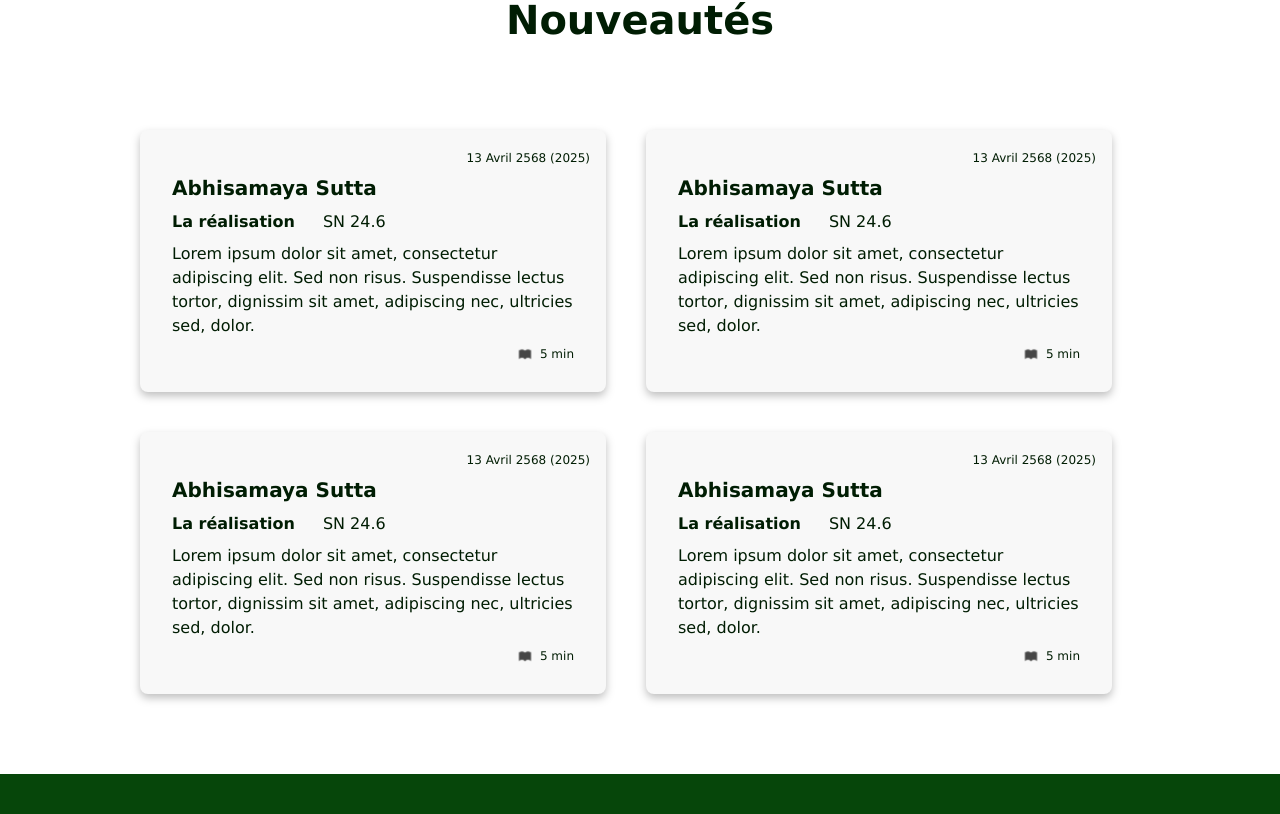
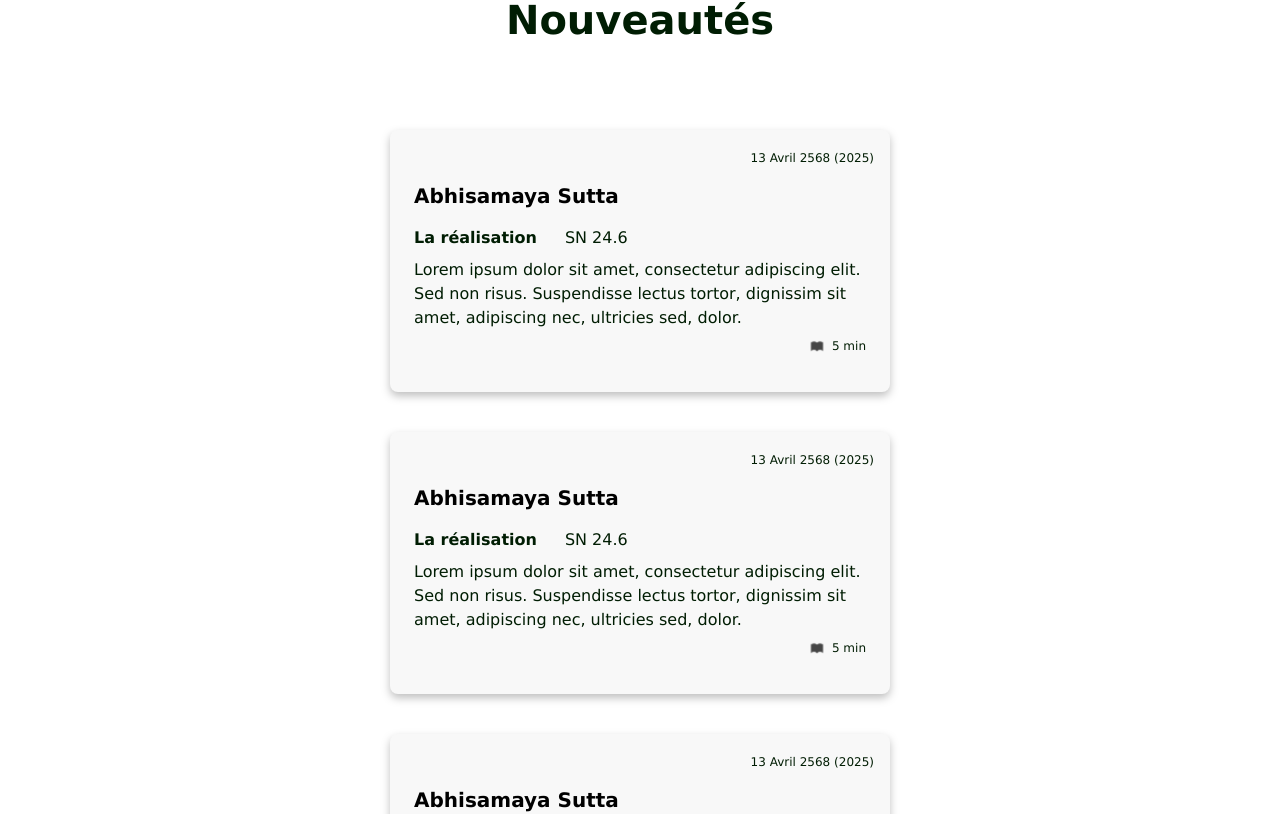
Before and after one commit to LaniakeanDev/buddha-vacana, a Next.js app: page / in a window 1280 px wide. Shown: the part 2130-2944 px from the top of the page. Built offline with nearby package versions, Linux system fonts and the light colour scheme.

Commit message:
tailwind breakpoint variables not working

```diff
--- a/app/components/BVNewSuttaCard.tsx
+++ b/app/components/BVNewSuttaCard.tsx
@@ -10,12 +10,12 @@ export default function BVNewSuttaCard({
   timeLength,
 }: UINewSuttaCard) {
   return (
-    <div className="w-[466px] h-[262px] rounded-lg py-5 drop-shadow-lg drop-shadow-black/25 bg-(--card) hover:bg-bvmediumgrey cursor-pointer flex flex-col">
+    <div className=" h-auto xs:w-full sm:max-w-[500px] sm:h-[262px] rounded-lg py-5 drop-shadow-lg drop-shadow-black/25 bg-(--card) hover:bg-bvmediumgrey cursor-pointer flex flex-col">
       <p className="w-full text-right text-bvgreytext text-xs pr-4">
         {date.getDate()} Avril {date.getFullYear() + 543} ({date.getFullYear()})
       </p>
-      <div className="px-8">
-        <p className="font-bold text-xl py-2">{paliTitle} Sutta</p>
+      <div className="px-6 xs:px-8">
+        <h5 className="font-bold text-xl py-4">{paliTitle} Sutta</h5>
         <div className="w-full flex flex-row gap-7 items-center justify-start">
           <p className="font-bold">{frTitle}</p>
           <p>{suttaRef}</p>
--- a/app/components/BVNewSuttaCards.tsx
+++ b/app/components/BVNewSuttaCards.tsx
@@ -14,7 +14,7 @@ const newSuttaCardsData: UINewSuttaCard[] = [newSuttaCardData, newSuttaCardData,
 
 export default function BVNewSuttaCards() {
   return (
-    <div className="flex flex-row gap-10 flex-wrap w-[466px] xl:w-[1000px] m-auto">
+    <div className="flex flex-row gap-10 flex-wrap w-[90vw] sm:w-[500px] xl:w-[1000px] justify-center m-auto">
       {newSuttaCardsData.map((card, idx) => (
         <BVNewSuttaCard
           key={`suttacard-${String(idx)}`}
--- a/app/components/header/BVHeader.tsx
+++ b/app/components/header/BVHeader.tsx
@@ -4,7 +4,7 @@ import ThemeToggle from '../BVThemeToggle';
 
 export default function BVHeader() {
   return (
-    <header className="relative w-full xs:h-32 sm:h-36 md:h-40 lg:h-48 bg-default grid place-items-center">
+    <header className="relative w-full h-32 sm:h-36 md:h-40 lg:h-48 bg-default grid place-items-center">
       <ThemeToggle className="absolute top-2 right-2 sm:top-4 sm:right-4" />
       <div className="absolute top-0 left-0 h-full pl-2 sm:pl-4 grid place-items-center">
         <BVSVGAsset
--- a/app/globals.css
+++ b/app/globals.css
@@ -1,12 +1,18 @@
 @import 'tailwindcss';
 /* @import url('/public/styles/app.css'); < did not work */
 
+/* --breakpoint-2xs: 375px;
+  --breakpoint-xs: 480px;
+  --breakpoint-3xl: 1920px;
+  --breakpoint-4xl: 2560px;
+  --breakpoint-5xl: 3840px; */
+
 @theme {
-  --breakpoint-2xs: 375px;
-  --breakpoint-xs: 480px;
-  --breakpoint-3xl: 480rem;
-  --breakpoint-4xl: 2560px;
-  --breakpoint-5xl: 3840px;
+  --breakpoint-2xs: 23.4375rem;
+  --breakpoint-xs: 30rem;
+  --breakpoint-3xl: 120rem;
+  --breakpoint-4xl: 160rem;
+  --breakpoint-5xl: 240rem;
 
   --bvprimary-green: #2e8132;
   --bvsemidarkgreen: #06460a;
--- a/package.json
+++ b/package.json
@@ -13,7 +13,7 @@
     "lint-staged": "npx lint-staged"
   },
   "dependencies": {
-    "@tailwindcss/postcss": "^4.1.4",
+    "@tailwindcss/postcss": "^4.1.8",
     "autoprefixer": "^10.4.21",
     "next": "^15.3.2",
     "next-themes": "^0.4.6",
@@ -40,9 +40,9 @@
     "eslint-plugin-react-hooks": "^4.6.2",
     "husky": "^8.0.0",
     "lint-staged": "^15.5.0",
-    "postcss": "^8.5.3",
+    "postcss": "^8.5.4",
     "prettier": "^3.5.3",
-    "tailwindcss": "^4.1.4",
+    "tailwindcss": "^4.1.8",
     "typescript": "^5.5.3"
   }
 }
```
Also changed, not shown: 1 other file (tests, documents, lock files or other folders).
